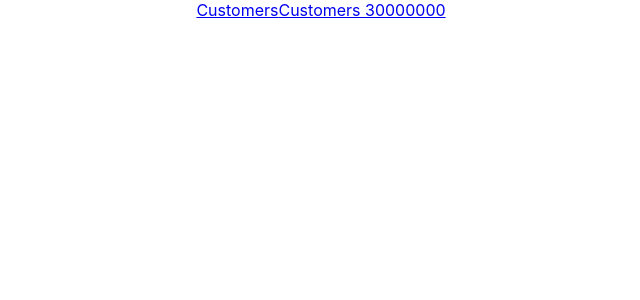
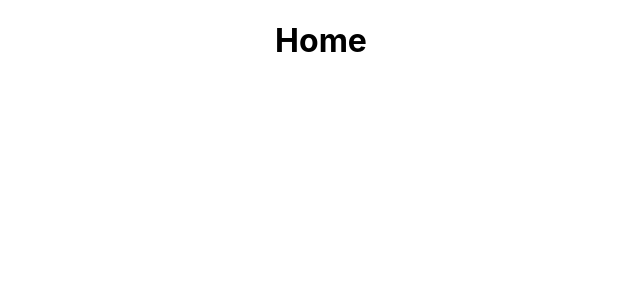
Before and after one commit to SSAAMMAA/customers-app, a React (Create React App) app: page / in a window 1280 px wide. Shown: the top 300 px of the page, without its empty margins (319-959 px from the left). Built offline with nearby package versions, Linux system fonts and the light colour scheme.

Commit message:
prueba con router route y switch

```diff
--- a/src/App.js
+++ b/src/App.js
@@ -1,14 +1,32 @@
 import React, {Component} from 'react';
-import { Link, BrowserRouter as Router } from 'react-router-dom';
+import { Link, BrowserRouter as Router, Route, Switch } from 'react-router-dom';
 import './App.css';
 
 class App extends Component {
+
+  renderHome = () => <h1>Home</h1>;
+
+  renderCustomerContainer = () => <h1>Customer Container</h1>;
+
+  renderCustomerListContainer = () => <h1>Customer List Container</h1>;
+
+  renderCustomerNewContainer = () => <h1>Customer New Container</h1>;
+
+
+
   render(){
     return (
       <Router>
+
+        {/* Ruter solo puede tener un elemento, no puede haber por ejemplo dos div */}
         <div className="App">
-          <Link to="/customers">Customers</Link>
-          <Link to="/customers/30000000">Customers 30000000</Link>
+          <Route exact path="/" component={this.renderHome}/>
+          <Route exact path="/customers" component={this.renderCustomerListContainer}/>
+          <Switch>
+           {/*ante la primer coincidencia valida utiliza esa  */}
+            <Route exact path="/customers/new" component={this.renderCustomerNewContainer}/>
+            <Route exact path="/customers/:dni" component={this.renderCustomerContainer}/>
+          </Switch>
         </div>
       </Router>
     );
```
